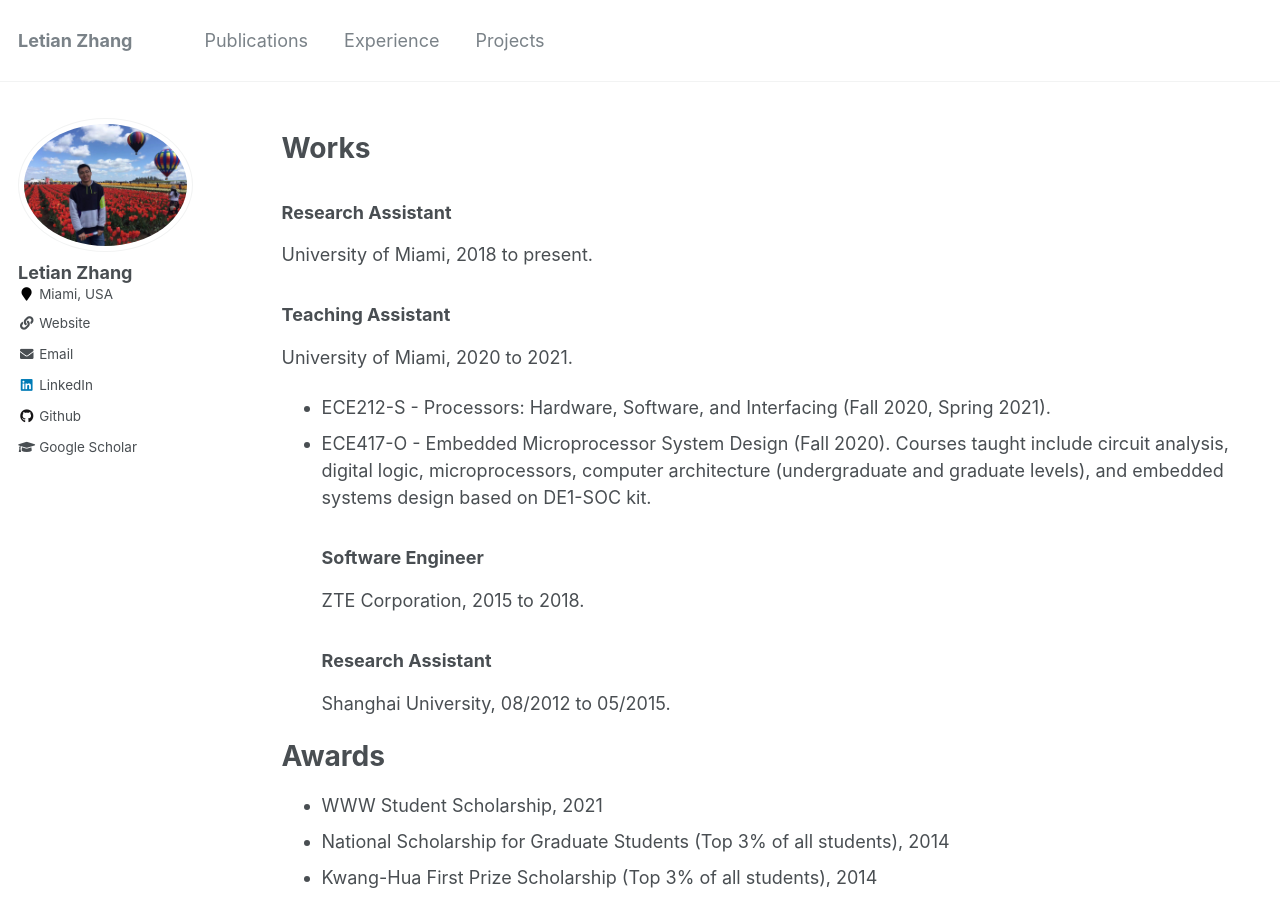
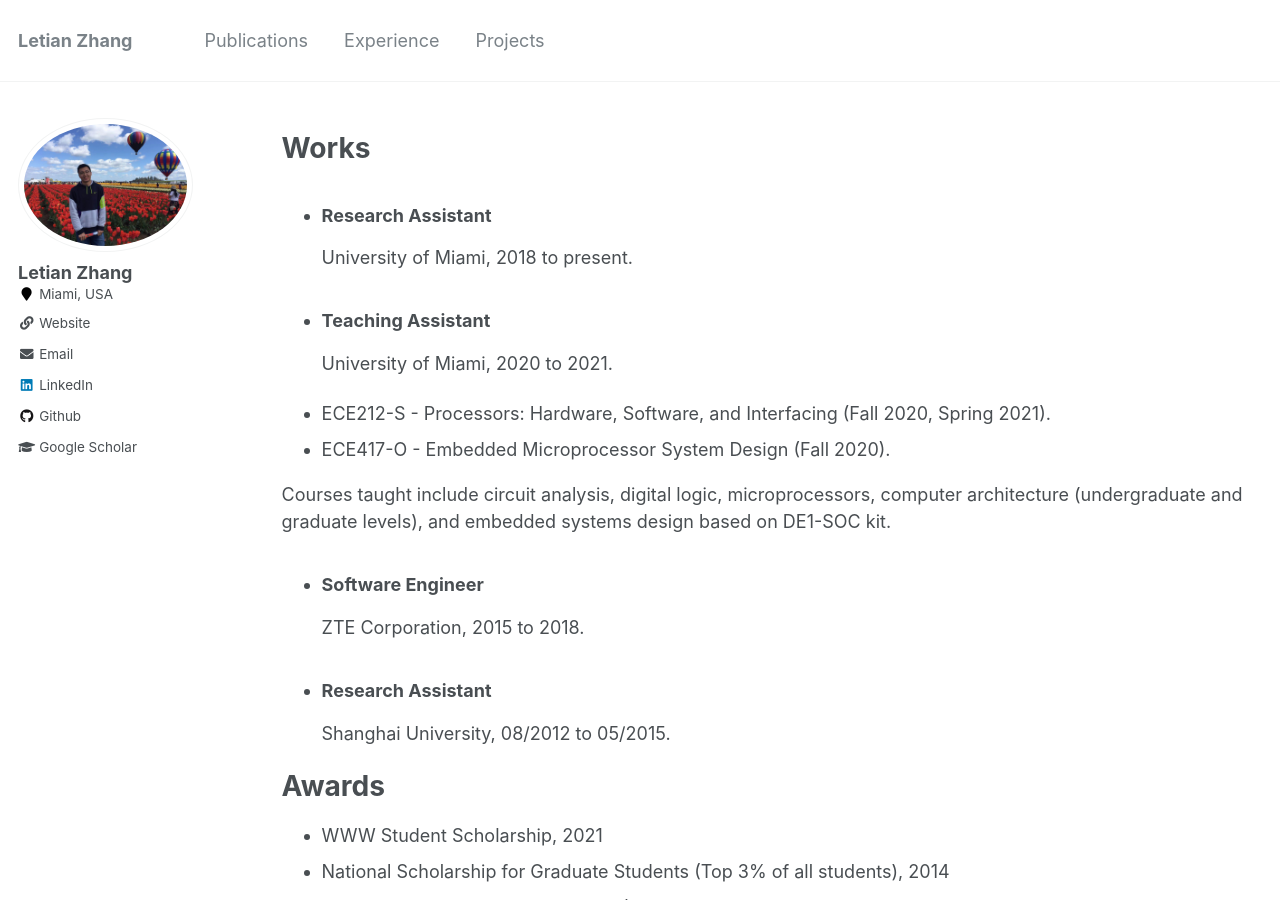
Before and after one commit to letian-zhang/letian-zhang.github.io, a Jekyll site: the page built from _pages/experience.md, in a window 1280 px wide and 900 px high. Built offline with Jekyll 4.4.1, drawn with Linux system fonts in a browser that asks for light colours.

```diff
--- a/_pages/experience.md
+++ b/_pages/experience.md
@@ -6,16 +6,17 @@ author_profile: true
 ---
 
 # Works
-### **Research Assistant**
+- ### **Research Assistant**
 University of Miami, 2018 to present.
-### **Teaching Assistant**
+- ### **Teaching Assistant**
 University of Miami, 2020 to 2021.
 - ECE212-S - Processors: Hardware, Software, and Interfacing (Fall 2020, Spring 2021).
 - ECE417-O - Embedded Microprocessor System Design (Fall 2020).
+
 Courses taught include circuit analysis, digital logic, microprocessors, computer architecture (undergraduate and graduate levels), and embedded systems design based on DE1-SOC kit.
-### **Software Engineer**
+- ### **Software Engineer**
 ZTE Corporation,  2015 to 2018.
-### Research Assistant
+- ### Research Assistant
 Shanghai University, 08/2012 to 05/2015.
 
 # Awards
```
